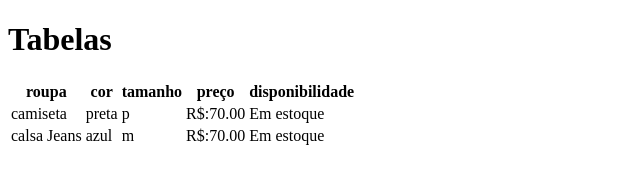
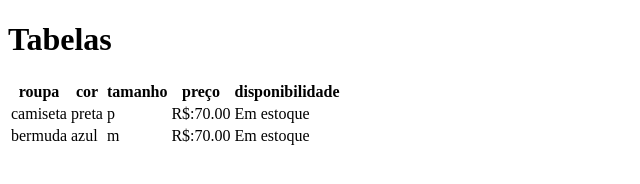
Before and after one commit to gabrielsiqueira-dv/aula-tabela, a plain HTML site: page index.html in a window 1280 px wide. Shown: the whole page, without its empty margins (0-640 px from the left). Drawn offline with Linux system fonts and the light colour scheme.

Commit message:
mudei o nome da roupa

```diff
--- a/index.html
+++ b/index.html
@@ -25,7 +25,7 @@
             <td>Em estoque</td>
         </tr>
         <tr>
-            <td>calsa Jeans</td>
+            <td>bermuda</td>
             <td>azul</td>
             <td>m</td>
             <td>R$:70.00</td>
```
